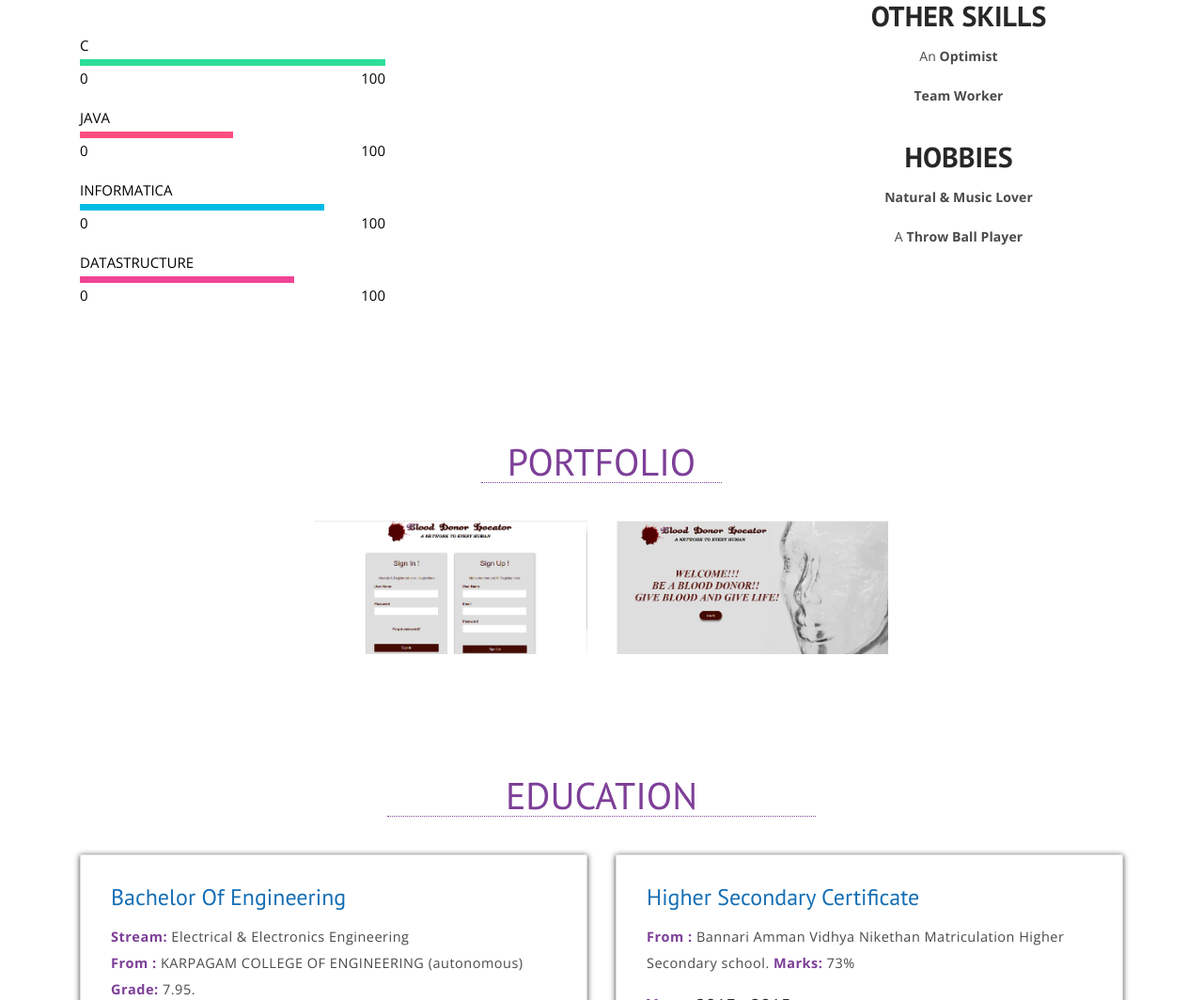
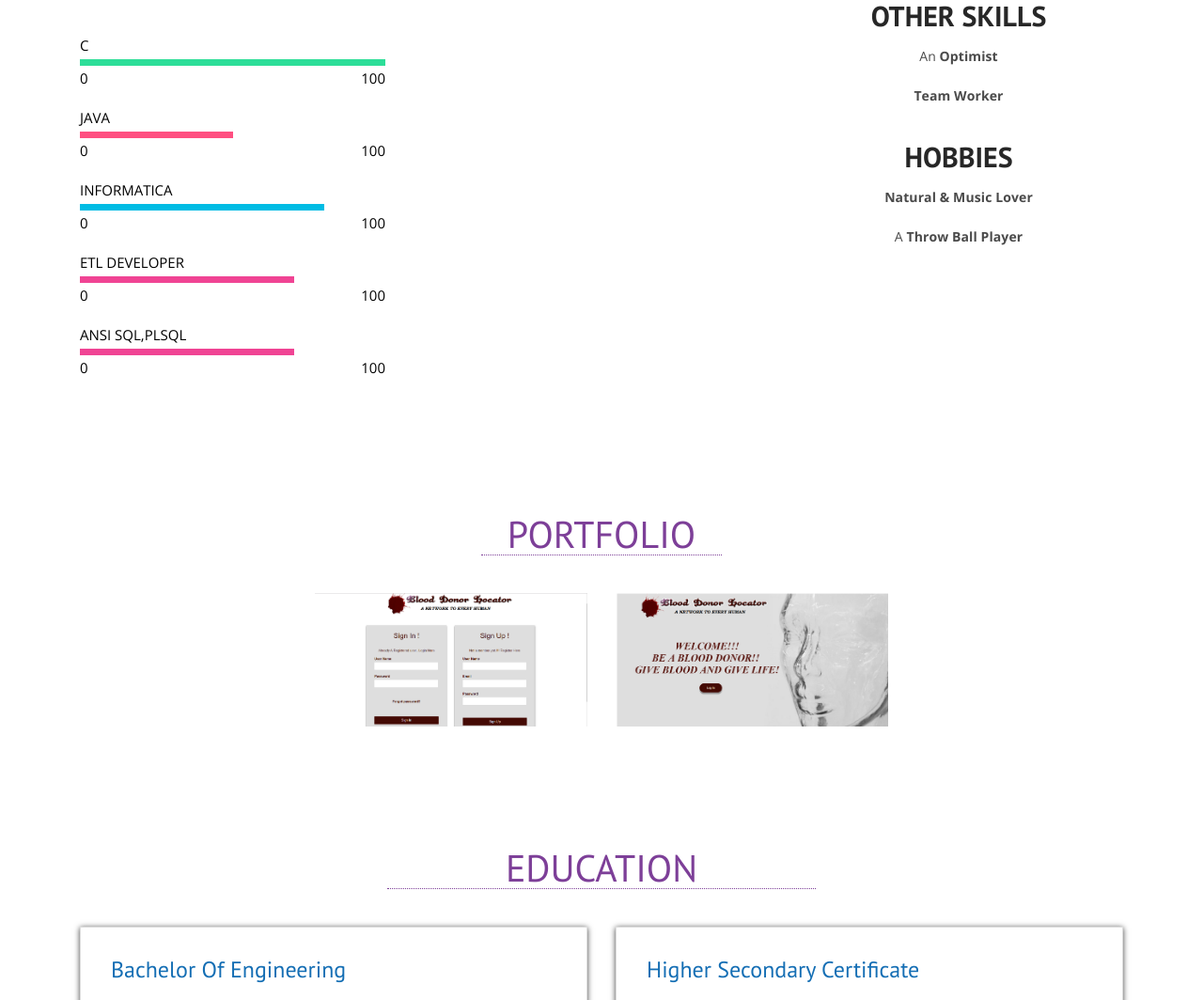
Before and after one commit to dhayaragu/dhayaragu.github.io, a plain HTML site: page index.html in a window 1280 px wide. Shown: the part 1427-2491 px from the top of the page at 94% size. Drawn offline with nearby package versions, Linux system fonts and the light colour scheme.

Commit message:
Update index.html

```diff
--- a/index.html
+++ b/index.html
@@ -197,7 +197,8 @@
 						<div class='bar_group__bar thin' label='C' show_values='true' value='100'></div>
 						<div class='bar_group__bar thin' label='Java' show_values='true' value='50'></div>
 						<div class='bar_group__bar thin' label='Informatica' show_values='true' value='80'></div>
-						<div class='bar_group__bar thin' label='DataStructure' show_values='true' value='70'></div>
+						<div class='bar_group__bar thin' label='ETL Developer' show_values='true' value='70'></div>
+						<div class='bar_group__bar thin' label='ANSI SQL,PLSQL' show_values='true' value='70'></div>
 					</div>
 				</div>
 			</div>
```
